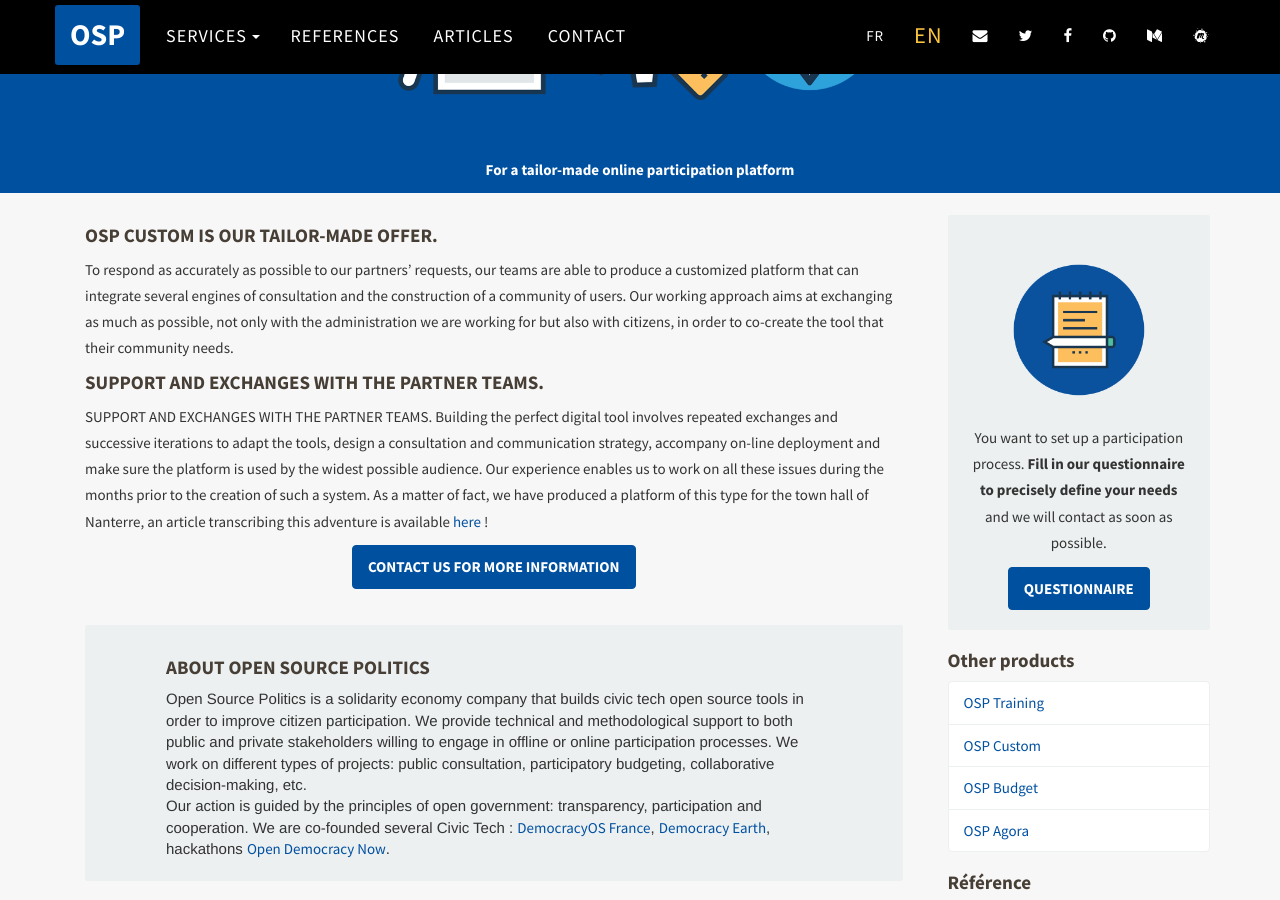
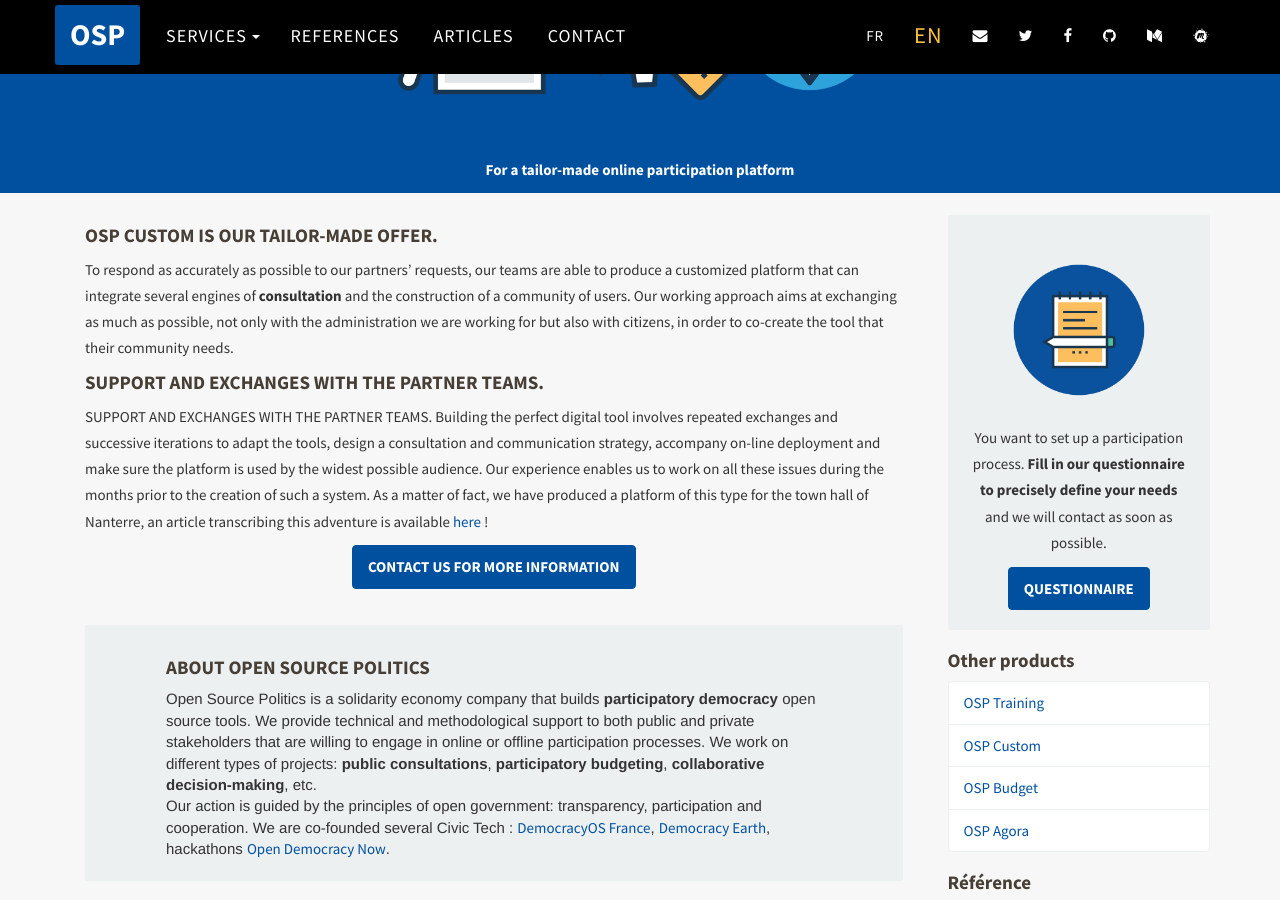
Before and after one commit to OpenSourcePolitics/opensourcepolitics_web-site, a Jekyll site: the page built from _offres-en/en-custom.markdown, in a window 1280 px wide and 900 px high, scrolled down 231 px. Built offline with Jekyll 4.4.1, drawn with Linux system fonts in a browser that asks for light colours; some web fonts are replaced; comment, search, counter and statistics services are not loaded.

Commit message:
Update from Forestry.io - en-custom.markdown

```diff
--- a/_offres-en/en-custom.markdown
+++ b/_offres-en/en-custom.markdown
@@ -12,10 +12,9 @@ ref2-name: arcinnovation.fr
 ref2-url: "/refs-en/2016-12-08-arc_innovation/"
 date: '2017-05-23T16:02:11.316+00:00'
 ---
-
 #### OSP CUSTOM IS OUR TAILOR-MADE OFFER.
 
-To respond as accurately as possible to our partners' requests, our teams are able to produce a customized platform that can integrate several engines of consultation and the construction of a community of users. Our working approach aims at exchanging as much as possible, not only with the administration we are working for but also with citizens, in order to co-create the tool that their community needs.
+To respond as accurately as possible to our partners' requests, our teams are able to produce a customized platform that can integrate several engines of <b>consultation</b> and the construction of a community of users. Our working approach aims at exchanging as much as possible, not only with the administration we are working for but also with citizens, in order to co-create the tool that their community needs.
 
 #### SUPPORT AND EXCHANGES WITH THE PARTNER TEAMS.
 
@@ -25,10 +24,12 @@ Building the perfect digital tool involves repeated exchanges and successive ite
 <center><a href="{{ site.baseurl }}/fr/accueil#contact" class="btn btn-primary">CONTACT US FOR MORE INFORMATION</a></center>
 
 <br>
+
+
 <div class="well">
 <h4>ABOUT OPEN SOURCE POLITICS</h4>
 
-Open Source Politics is a solidarity economy company that builds civic tech open source tools in order to improve citizen participation. We provide technical and methodological support to both public and private stakeholders willing to engage in offline or online participation processes. We work on different types of projects: public consultation, participatory budgeting, collaborative decision-making, etc.
+Open Source Politics is a solidarity economy company that builds <b>participatory democracy</b> open source tools. We provide technical and methodological support to both public and private stakeholders that are willing to engage in online or offline participation processes. We work on different types of projects: <b>public consultations</b>, <b>participatory budgeting</b>, <b>collaborative decision-making</b>, etc.
 
 <br>
 Our action is guided by the principles of open government: transparency, participation and cooperation. We are co-founded several Civic Tech : <a href="http://democracyos.eu" target="blank">DemocracyOS France</a>, <a href="http://democracy.earth" target="blank">Democracy Earth</a>, hackathons <a href="http://opendemocracynow.net" target="blank">Open Democracy Now</a>.
```
